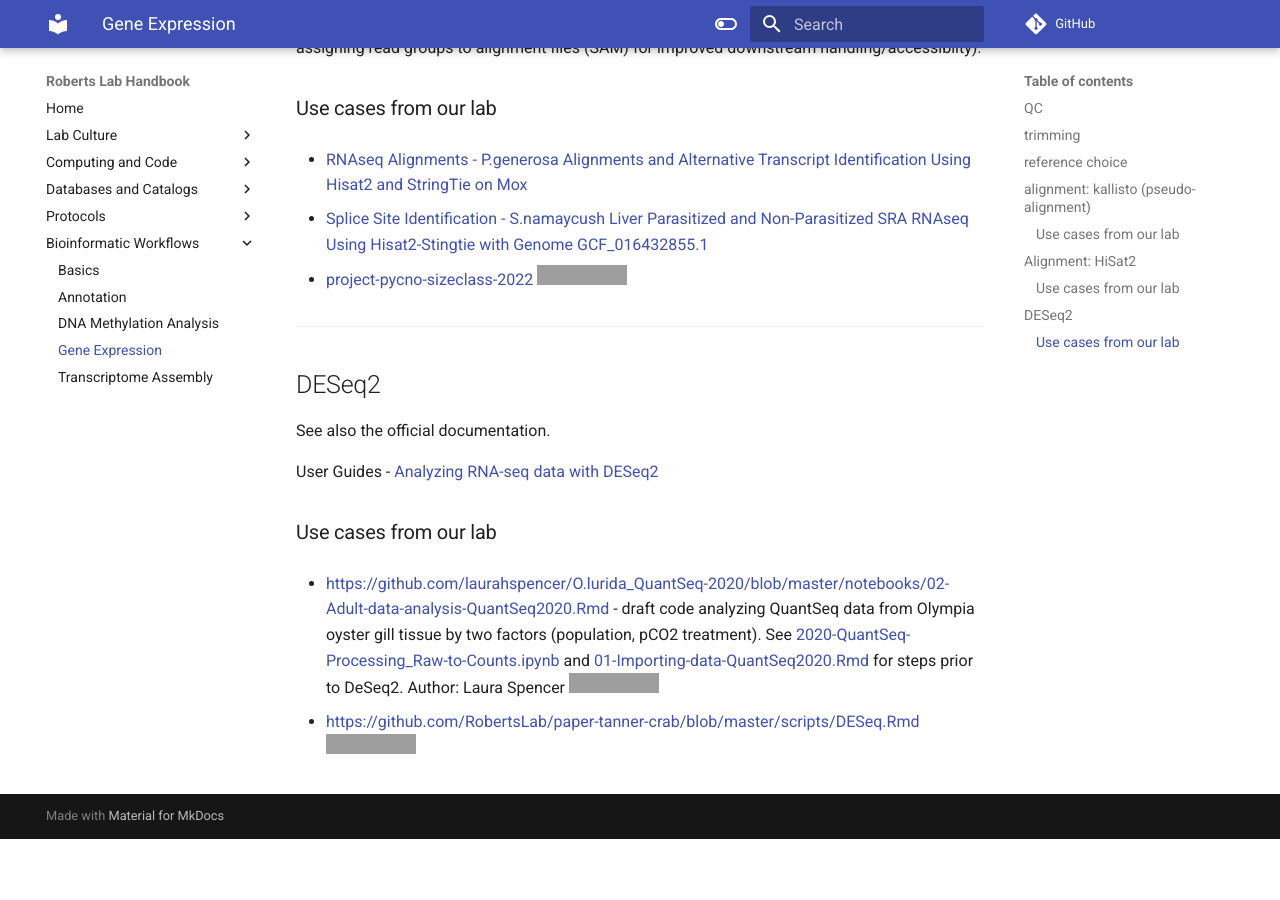
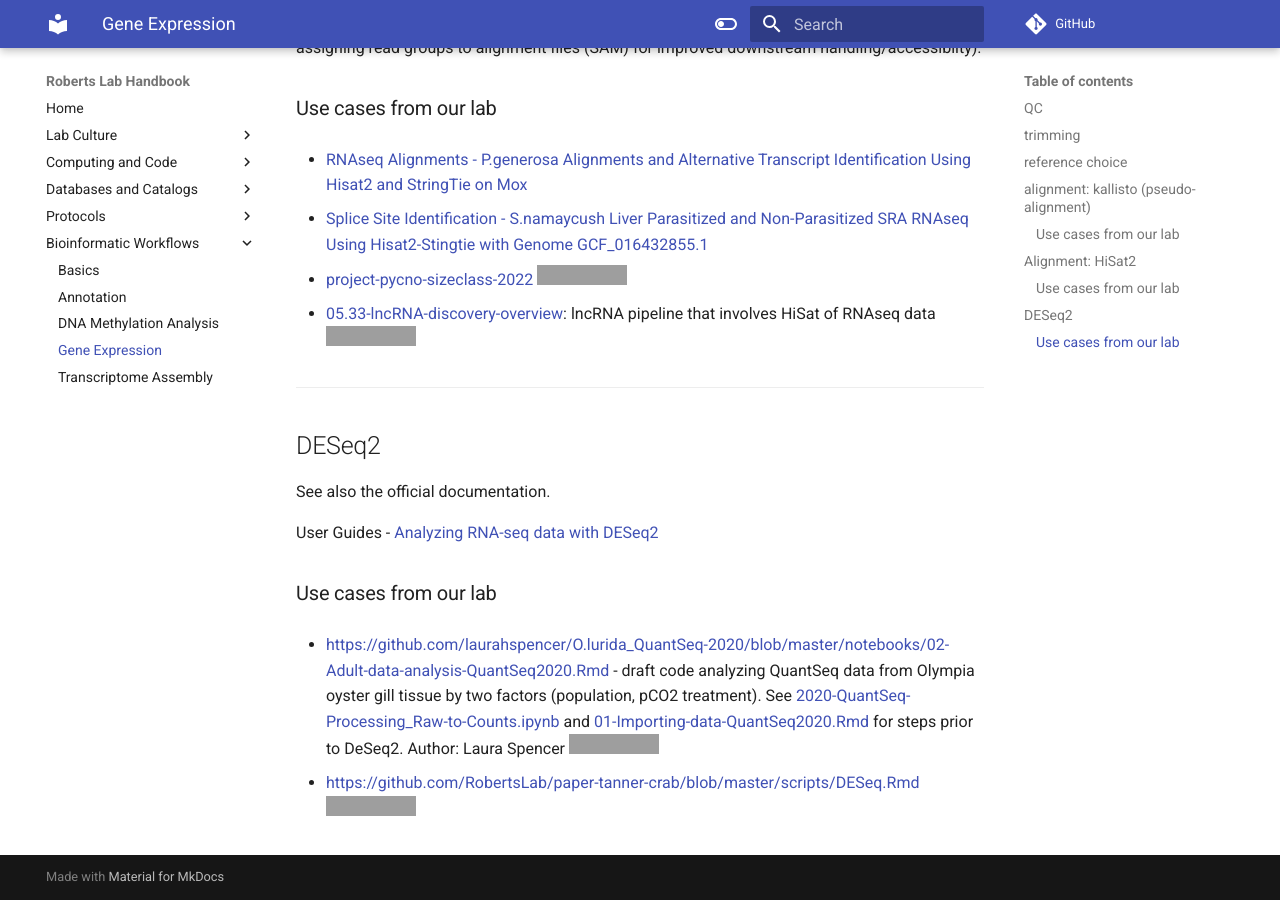
Before and after one commit to RobertsLab/resources, an MkDocs documentation site: the page built from docs/bio-Gene-expression.md, in a window 1280 px wide and 900 px high, scrolled down 2487 px. Built offline with MkDocs 1.6.1 and Material for MkDocs 9.7.7, drawn with Linux system fonts in a browser that asks for light colours; comment, search, counter and statistics services are not loaded; before the commit the page ends 3326 px from its top, so only the background shows below that; grey boxes are pictures that could not be loaded.

Commit message:
added lncRNA pipeline to HiSat use case

```diff
--- a/docs/bio-Gene-expression.md
+++ b/docs/bio-Gene-expression.md
@@ -100,6 +100,8 @@ See links in the "use cases" section below for full-fledged scripts and advanced
 
 -   [project-pycno-sizeclass-2022](https://github.com/grace-ac/project-pycno-sizeclass-2022/blob/main/code/05-hisat.md) ![GitHub last commit](https://img.shields.io/github/last-commit/grace-ac/project-pycno-sizeclass-2022)
 
+-   [05.33-lncRNA-discovery-overview](https://github.com/urol-e5/deep-dive/blob/main/D-Apul/code/05.33-lncRNA-discovery-overview.md): lncRNA pipeline that involves HiSat of RNAseq data ![GitHub last commit](https://img.shields.io/github/last-commit/urol-e5/deep-dive)
+
 ------------------------------------------------------------------------
 
 ## DESeq2
```
